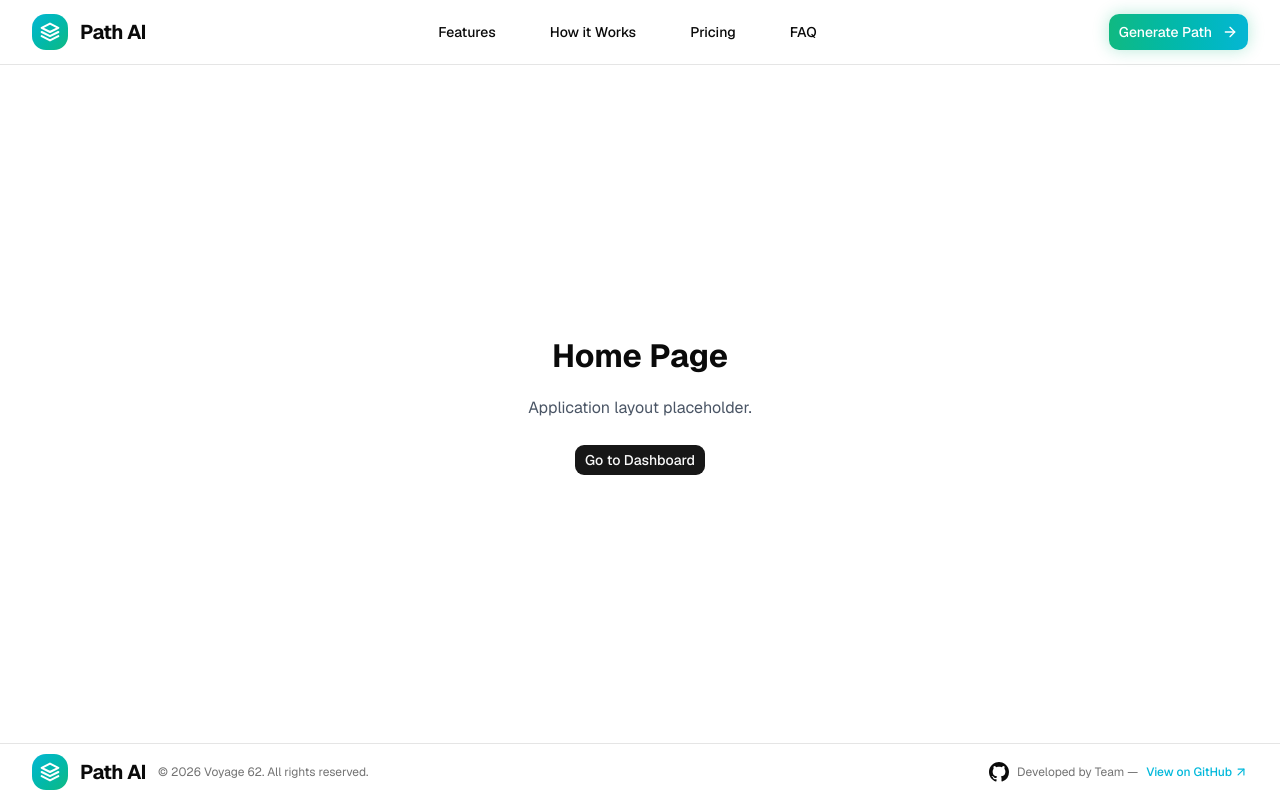
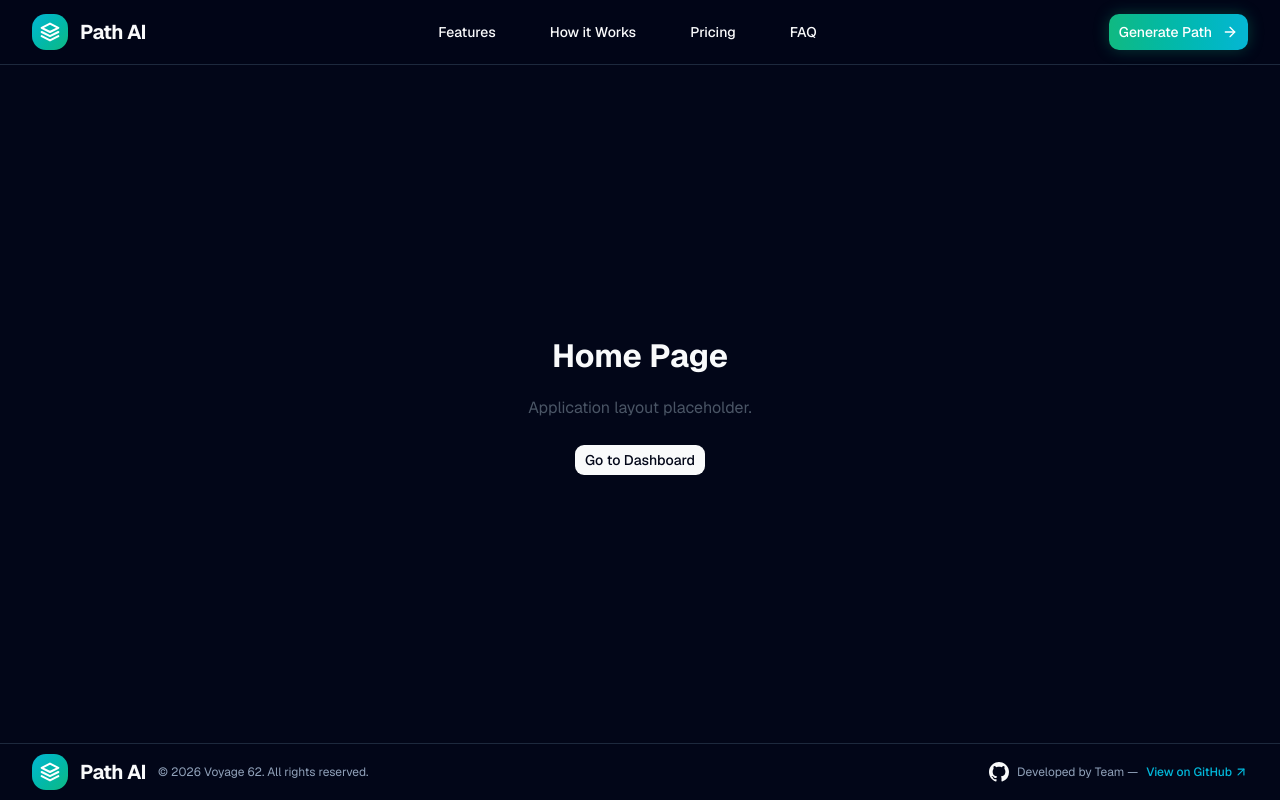
Before and after one commit to chingu-voyages/V62-tier2-team-24, a Next.js app: page / in a window 1280 px wide. Built offline with nearby package versions, Linux system fonts and the light colour scheme.

Commit message:
style: update dark theme styles

```diff
--- a/src/app/globals.css
+++ b/src/app/globals.css
@@ -82,7 +82,7 @@
   --sidebar-ring: oklch(0.708 0 0);
 }
 
-.dark {
+/* .dark {
   --background: oklch(0.145 0 0);
   --foreground: oklch(0.985 0 0);
   --card: oklch(0.205 0 0);
@@ -114,7 +114,43 @@
   --sidebar-accent-foreground: oklch(0.985 0 0);
   --sidebar-border: oklch(1 0 0 / 10%);
   --sidebar-ring: oklch(0.556 0 0);
+} */
+
+
+.dark {
+  --background: oklch(0.129 0.042 264.695);
+  --foreground: oklch(0.985 0.002 247.839);
+  --card: oklch(0.18 0.042 265.755);
+  --card-foreground: oklch(0.985 0.002 247.839);
+  --popover: oklch(0.18 0.042 265.755);
+  --popover-foreground: oklch(0.985 0.002 247.839);
+  --primary: oklch(0.985 0.002 247.839);
+  --primary-foreground: oklch(0.129 0.042 264.695);
+  --secondary: oklch(0.279 0.041 260.031);
+  --secondary-foreground: oklch(0.985 0.002 247.839);
+  --muted: oklch(0.279 0.041 260.031);
+  --muted-foreground: oklch(0.704 0.04 256.788);
+  --accent: oklch(0.279 0.041 260.031);
+  --accent-foreground: oklch(0.985 0.002 247.839);
+  --destructive: oklch(0.396 0.141 25.723);
+  --border: oklch(0.279 0.041 260.031);
+  --input: oklch(0.279 0.041 260.031);
+  --ring: oklch(0.554 0.046 257.417);
+  --chart-1: oklch(0.488 0.243 264.376);
+  --chart-2: oklch(0.696 0.17 162.48);
+  --chart-3: oklch(0.769 0.188 70.08);
+  --chart-4: oklch(0.627 0.265 303.9);
+  --chart-5: oklch(0.645 0.246 16.439);
+  --sidebar: oklch(0.18 0.042 265.755);
+  --sidebar-foreground: oklch(0.985 0.002 247.839);
+  --sidebar-primary: oklch(0.488 0.243 264.376);
+  --sidebar-primary-foreground: oklch(0.985 0.002 247.839);
+  --sidebar-accent: oklch(0.279 0.041 260.031);
+  --sidebar-accent-foreground: oklch(0.985 0.002 247.839);
+  --sidebar-border: oklch(0.279 0.041 260.031);
+  --sidebar-ring: oklch(0.554 0.046 257.417);
 }
+
 
 @layer base {
   * {
--- a/src/app/layout.tsx
+++ b/src/app/layout.tsx
@@ -16,7 +16,7 @@ export default function RootLayout({
   children: React.ReactNode;
 }>) {
   return (
-    <html lang="en" className={cn(" font-sans", geist.variable)}>
+    <html lang="en" className={cn("dark font-sans", geist.variable)}>
       <body className="min-h-screen antialiased flex flex-col">{children}</body>
     </html>
   );
```
